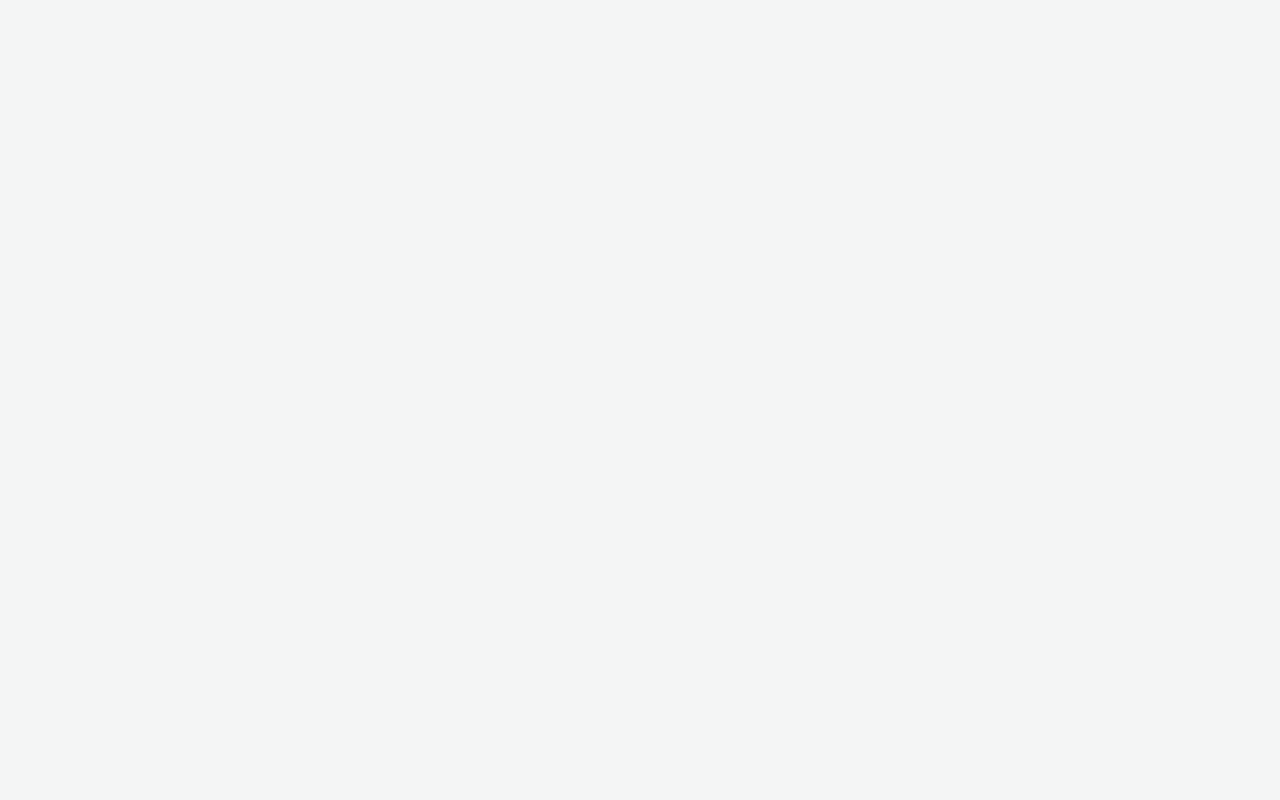
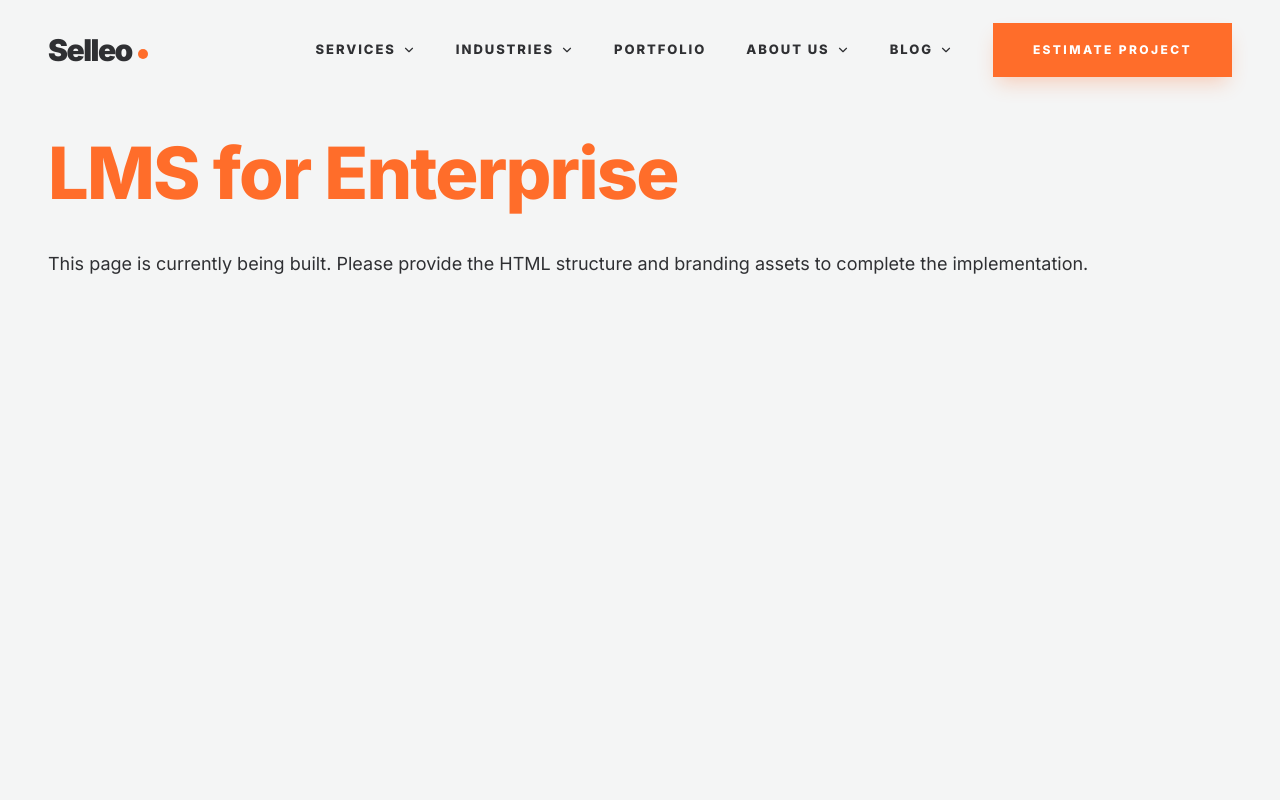
Before and after one commit to TpMarkov/stelleon-clone, a React (Vite) app: page /industries/edtech/lms-enterprise in a window 1280 px wide. Before the commit this address had no page. Shown: the top 800 px of the page. Built offline with nearby package versions, Linux system fonts and the light colour scheme.

Commit message:
feat: Add LMS for Enterprise page route
Adds a new route for the "LMS for Enterprise" page under the industries/edtech section. Includes a placeholder component for the new page.

```diff
--- a/src/App.tsx
+++ b/src/App.tsx
@@ -6,6 +6,7 @@ import Services from './pages/Services';
 import Portfolio from './pages/Portfolio';
 import WhoWeAre from './pages/WhoWeAre';
 import Blog from './pages/Blog';
+import LMSForEnterprise from './pages/LMSForEnterprise';
 
 export default function App() {
   return (
@@ -15,6 +16,7 @@ export default function App() {
           <Route index element={<Home />} />
           <Route path="services" element={<Services />} />
           <Route path="industries" element={<div className="pt-32 container"><h1>Industries</h1></div>} />
+          <Route path="industries/edtech/lms-enterprise" element={<LMSForEnterprise />} />
           <Route path="portfolio" element={<Portfolio />} />
           <Route path="who-we-are" element={<WhoWeAre />} />
           <Route path="about" element={<div className="pt-32 container"><h1>About us</h1></div>} />
--- /dev/null
+++ b/src/pages/LMSForEnterprise.tsx
@@ -0,0 +1,14 @@
+import React from 'react';
+
+const LMSForEnterprise = () => {
+  return (
+    <div className="pt-32 container min-h-screen">
+      <h1 className="text-primary mb-8">LMS for Enterprise</h1>
+      <p className="text-text-dark text-lg">
+        This page is currently being built. Please provide the HTML structure and branding assets to complete the implementation.
+      </p>
+    </div>
+  );
+};
+
+export default LMSForEnterprise;
```
